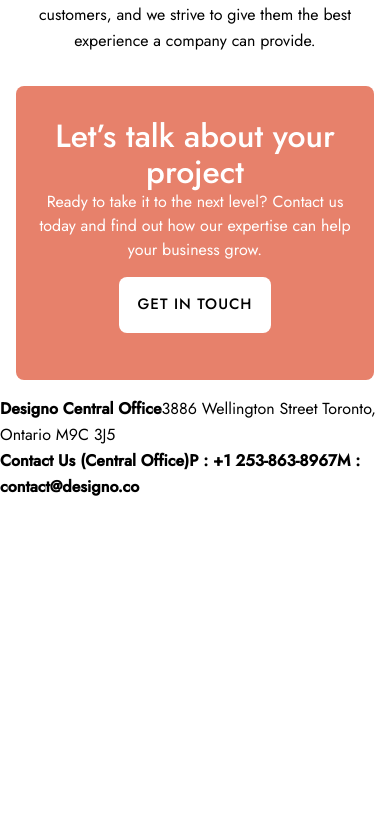
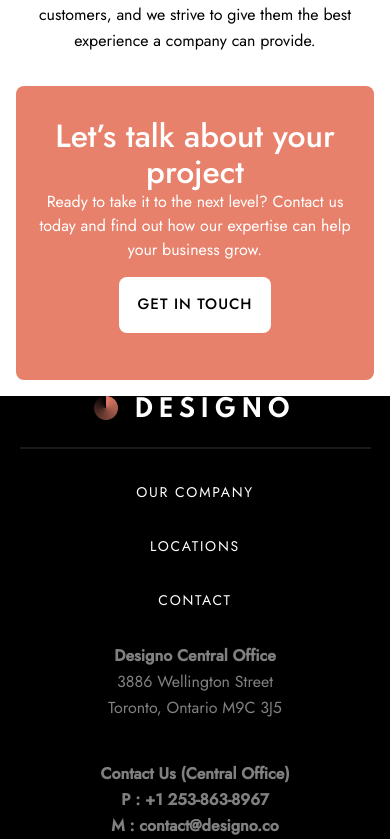
Before and after one commit to MareikeW/designo-multipage-website, a React (Create React App) app: page / in a window 390 px wide. Shown: the part 2798-3637 px from the top of the page. Before the commit the page ends 3298 px from the top, so only its background shows below. Built offline with nearby package versions, Linux system fonts and the light colour scheme.

Commit message:
Footer Mobile-Version

```diff
--- a/src/components/Header-Footer/Footer.js
+++ b/src/components/Header-Footer/Footer.js
@@ -1,20 +1,40 @@
 import React from "react";
+import { Link } from "react-router-dom";
+import logo from "../../assets/shared/desktop/logo-light.png";
+import { StyledFooter, StyledLogo, HorizontalLine, StyledNavigation, StyledContactInformation } from "./footer-styles.js";
 
 const Footer = () => {
     return (
-        <footer>
-
+        <StyledFooter>
+            <StyledLogo>
+                <img src={logo} alt="Logo Designo" />
+                <HorizontalLine />
+            </StyledLogo>
+            <StyledNavigation>
+                <ul>
+                    <Link to="/about"><li>Our Company</li></Link>
+                    <Link to="/locations"><li>Locations</li></Link>
+                    <Link to="/contact"><li>Contact</li></Link>
+                </ul>
+            </StyledNavigation>
+            <StyledContactInformation>
+                <div>
+                    <p><strong>Designo Central Office</strong></p>
+                    <p>3886 Wellington Street</p>
+                    <p>Toronto, Ontario M9C 3J5</p>
+                </div>
 
                 <div>
-                    <p><strong>Designo Central Office</strong>
-                    3886 Wellington Street
-                    Toronto, Ontario M9C 3J5</p>
+                    <p><strong>Contact Us (Central Office)</strong></p>
+                    <p><strong>P : +1 253-863-8967</strong></p>
+                    <p><strong>M : contact@designo.co</strong></p>
+                </div>
 
-                    <p><strong>Contact Us (Central Office)</strong>
-                    <strong>P : +1 253-863-8967</strong>
-                    <strong>M : contact@designo.co</strong></p>
+                <div>
+
                 </div>
-            </footer>
+            </StyledContactInformation>
+        </StyledFooter>
     )
 }
 
--- /dev/null
+++ b/src/components/Header-Footer/footer-styles.js
@@ -0,0 +1,43 @@
+import styled from "styled-components";
+
+export const StyledFooter = styled.footer`
+    background-color: #000000;
+    text-align: center;
+    display: flex;
+    flex-direction: column;
+`
+
+export const StyledLogo = styled.div`
+    img {
+        width: 202px;
+    }
+`
+export const HorizontalLine = styled.div`
+    border: 1px solid #FFFFFF;
+    width: 90%;
+    margin: 1em auto;
+    opacity: 0.1;
+`
+
+export const StyledNavigation = styled.nav`
+    ul li {
+        color: #FFFFFF;
+        font-size: 0.875em;
+        text-transform: uppercase;
+        letter-spacing: 0.125em;
+        padding: 1em;
+    }
+`
+
+export const StyledContactInformation = styled.div`
+    color: rgba(255, 255, 255, 0.5);
+
+    div:first-of-type {
+        margin-top: 1em;
+    }
+
+    div:nth-of-type(2) {
+        margin-top: 2.5em;
+    }
+
+`
```
